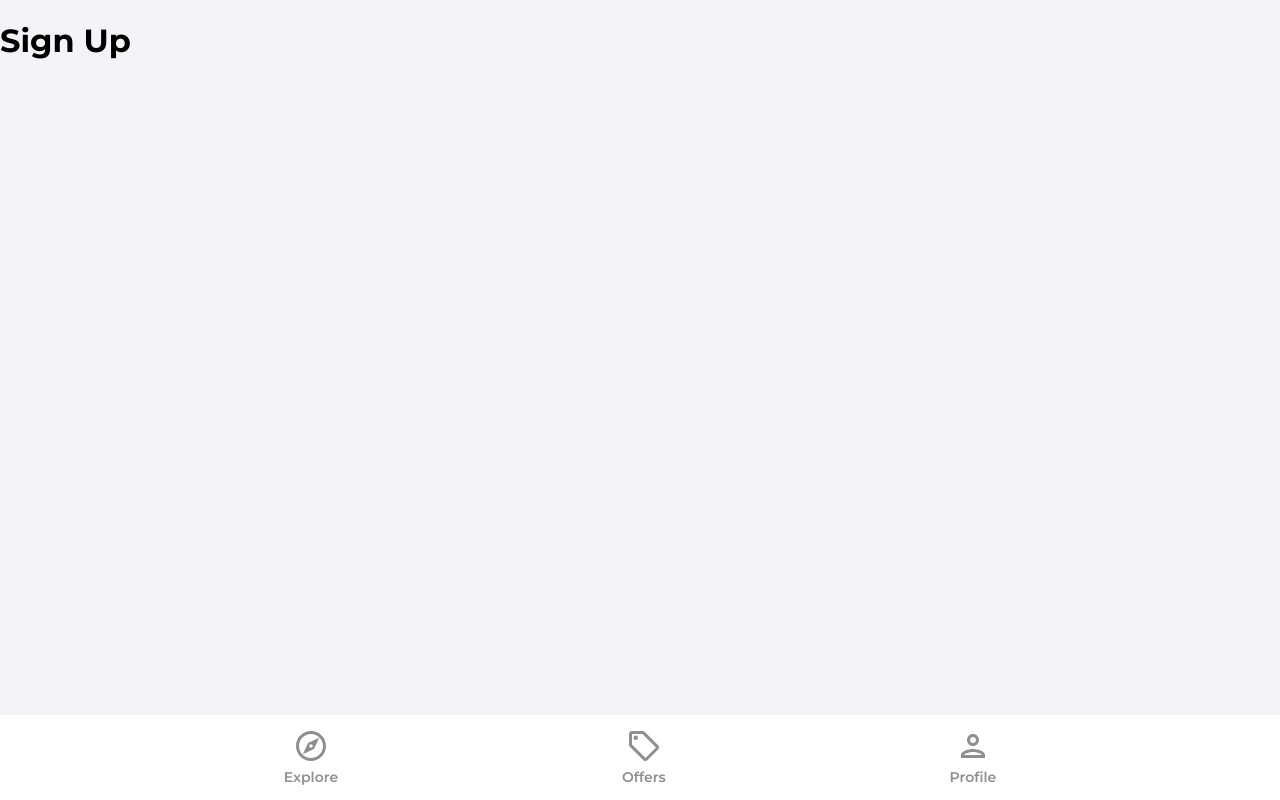
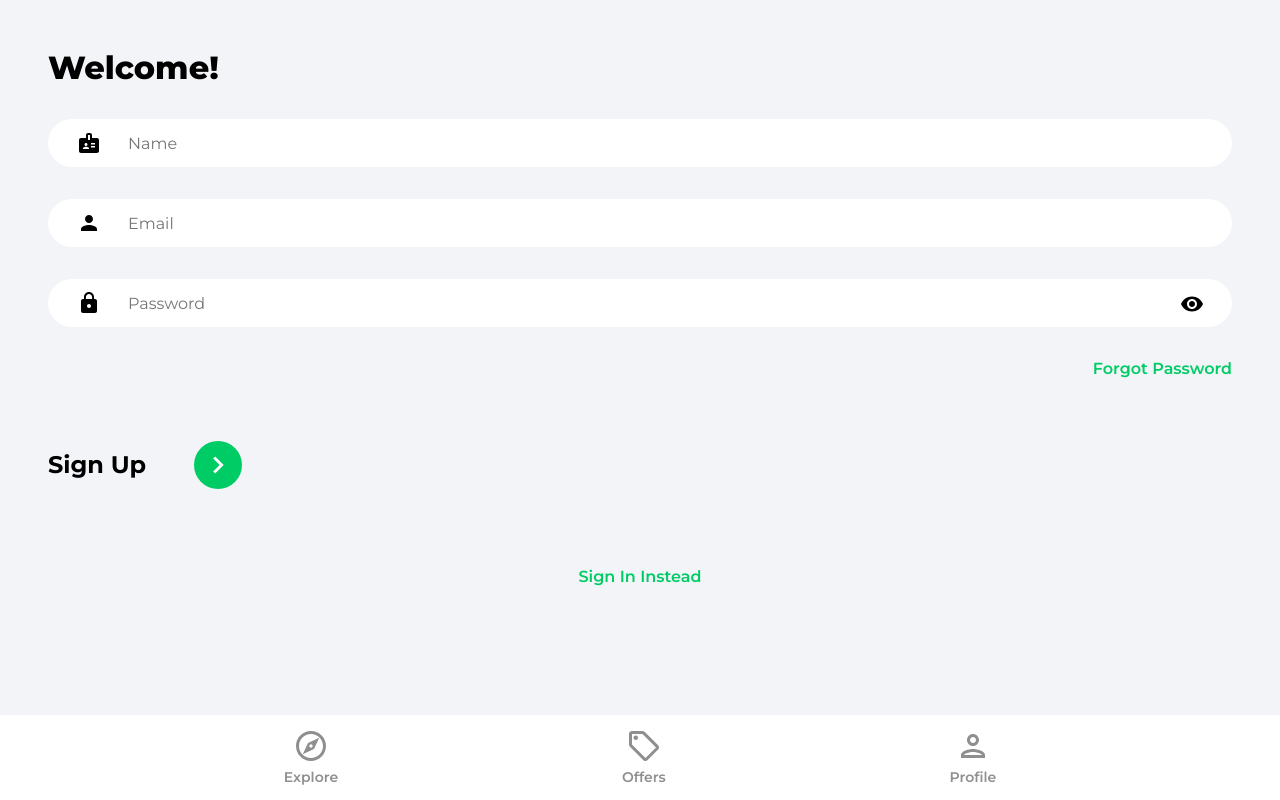
Before and after one commit to harunmohamed/house-marketplace, a React (Create React App) app: page /sign-up in a window 1280 px wide. Built offline with nearby package versions, Linux system fonts and the light colour scheme.

Commit message:
firebase authentication done

```diff
--- /dev/null
+++ b/src/firebase.config.js
@@ -0,0 +1,17 @@
+// Import the functions you need from the SDKs you need
+import { initializeApp } from "firebase/app";
+import {getFirestore} from 'firebase/firestore'
+
+
+const firebaseConfig = {
+  apiKey: "AIzaSyDHg13x6npLAgOgRyglyxQXbxQFhvfeIlI",
+  authDomain: "house-marketplace-e4e9d.firebaseapp.com",
+  projectId: "house-marketplace-e4e9d",
+  storageBucket: "house-marketplace-e4e9d.appspot.com",
+  messagingSenderId: "220107560878",
+  appId: "1:220107560878:web:01cd06b27adbafd38e9a3f"
+};
+
+// Initialize Firebase
+const app = initializeApp(firebaseConfig);
+export const db = getFirestore();
--- a/src/pages/SignIn.jsx
+++ b/src/pages/SignIn.jsx
@@ -1,8 +1,93 @@
+import {useState} from 'react'
+import {Link, useNavigate} from 'react-router-dom'
+import {getAuth, signInWithEmailAndPassword} from 'firebase/auth'
+import {ReactComponent as ArrowRightIcon} from '../assets/svg/keyboardArrowRightIcon.svg'
+import visibilityIcon from '../assets/svg/visibilityIcon.svg'
+
 function SignIn() {
+    const [showPassword, setShowPassword] = useState(false)
+    const [formData, setFormData] = useState({
+        email: '',
+        password: '',
+    })
+    const { email, password } = formData
+
+    const navigate = useNavigate()
+
+    const onChange = (e) => {
+        setFormData((prevState) => ({
+            ...prevState,
+            [e.target.id]: e.target.value,
+        }))
+    }
+
+    const onSubmit = async (e) => {
+        e.preventDefault()
+
+        try {
+            const auth = getAuth()
+            const userCredential = await signInWithEmailAndPassword(auth, email, password)
+            if(userCredential.user) {
+                navigate('/')
+            }
+        } catch (error) {
+            console.log(error);
+        }
+
+    }
+
     return (
-        <div>
-            <h1>Sign In</h1>
-        </div>
+        <>
+            <div className="pageContainer">
+                <header>
+                    <p className="pageHeader">
+                        Welcome Back!
+                    </p>
+                </header>
+                <form onSubmit={onSubmit}>
+                    <input
+                        type="email"
+                        className='emailInput'
+                        placeholder='Email'
+                        id='email' value={email}
+                        onChange={onChange}
+                    />
+                   <div className='passwordInputDiv'>
+                        <input
+                        type={showPassword ? 'text' : 'password'}
+                        className='passwordInput'
+                        placeholder='Password'
+                        id='password'
+                        value={password}
+                        onChange={onChange}
+                        />
+
+                        <img
+                        src={visibilityIcon}
+                        alt='show password'
+                        className='showPassword'
+                        onClick={() => setShowPassword((prevState) => !prevState)}
+                        />
+                    </div>
+
+                    <Link
+                    to='/forgot-password'
+                    className='forgotPasswordLink'>
+                        Forgot Password
+                    </Link>
+
+                    <div className="signInBar">
+                        <p className="signInText">Sign In</p>
+                        <button className="signInButton">
+                            <ArrowRightIcon fill='#ffffff' width='34px' height='34px' />
+                        </button>
+                    </div>
+                </form>
+
+                    {/* Google OAuth */}
+                    <Link to='/sign-up' className='registerLink'>Sign Up Instead</Link>
+            </div>
+        </>
     )
 }
 
--- a/src/pages/SignUp.jsx
+++ b/src/pages/SignUp.jsx
@@ -1,8 +1,111 @@
+import {useState} from 'react'
+import {Link, useNavigate} from 'react-router-dom'
+import {getAuth, createUserWithEmailAndPassword, updateProfile} from 'firebase/auth'
+import {setDoc, doc, serverTimestamp} from 'firebase/firestore'
+import {db} from '../firebase.config'
+import {ReactComponent as ArrowRightIcon} from '../assets/svg/keyboardArrowRightIcon.svg'
+import visibilityIcon from '../assets/svg/visibilityIcon.svg'
+
 function SignUp() {
+    const [showPassword, setShowPassword] = useState(false)
+    const [formData, setFormData] = useState({
+        name: '',
+        email: '',
+        password: '',
+    })
+    const { name, email, password } = formData
+
+    const navigate = useNavigate()
+
+    const onChange = (e) => {
+        setFormData((prevState) => ({
+            ...prevState,
+            [e.target.id]: e.target.value,
+        }))
+    }
+
+    const onSubmit = async (e) => {
+        e.preventDefault()
+
+        try {
+            const auth = getAuth()
+            const userCredential = await createUserWithEmailAndPassword(auth, email, password)
+            const user = userCredential.user
+            updateProfile(auth.currentUser, {
+                displayName: name
+            })
+
+            const formDataCopy = {...formData}
+            delete formData.password
+            formDataCopy.timestamp = serverTimestamp()
+
+            await setDoc(doc(db, 'users', user.uid), formDataCopy)
+
+            navigate('/')
+        } catch (error) {
+            console.log(error)
+        }
+    }
+
     return (
-        <div>
-            <h1>Sign Up</h1>
-        </div>
+        <>
+            <div className="pageContainer">
+                <header>
+                    <p className="pageHeader">
+                        Welcome!
+                    </p>
+                </header>
+                <form onSubmit={onSubmit}>
+                    <input
+                        type="text"
+                        className='nameInput'
+                        placeholder='Name'
+                        id='name' value={name}
+                        onChange={onChange}
+                    />
+                    <input
+                        type="email"
+                        className='emailInput'
+                        placeholder='Email'
+                        id='email' value={email}
+                        onChange={onChange}
+                    />
+                   <div className='passwordInputDiv'>
+                        <input
+                        type={showPassword ? 'text' : 'password'}
+                        className='passwordInput'
+                        placeholder='Password'
+                        id='password'
+                        value={password}
+                        onChange={onChange}
+                        />
+
+                        <img
+                        src={visibilityIcon}
+                        alt='show password'
+                        className='showPassword'
+                        onClick={() => setShowPassword((prevState) => !prevState)}
+                        />
+                    </div>
+
+                    <Link
+                    to='/forgot-password'
+                    className='forgotPasswordLink'>
+                        Forgot Password
+                    </Link>
+
+                    <div className="signUpBar">
+                        <p className="signUpText">Sign Up</p>
+                        <button className="signUpButton">
+                            <ArrowRightIcon fill='#ffffff' width='34px' height='34px' />
+                        </button>
+                    </div>
+                </form>
+
+                    {/* Google OAuth */}
+                    <Link to='/sign-in' className='registerLink'>Sign In Instead</Link>
+            </div>
+        </>
     )
 }
 
```
